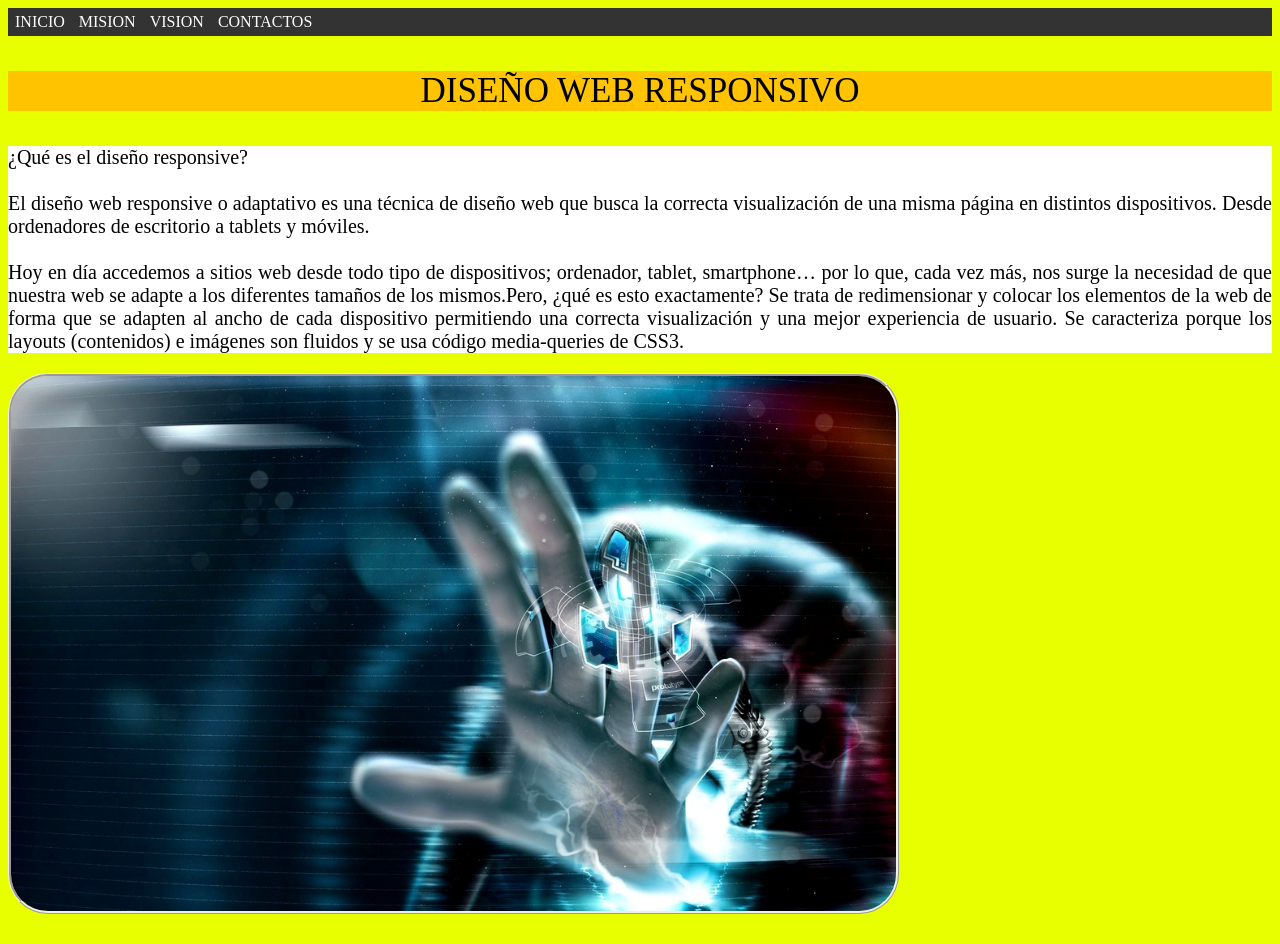
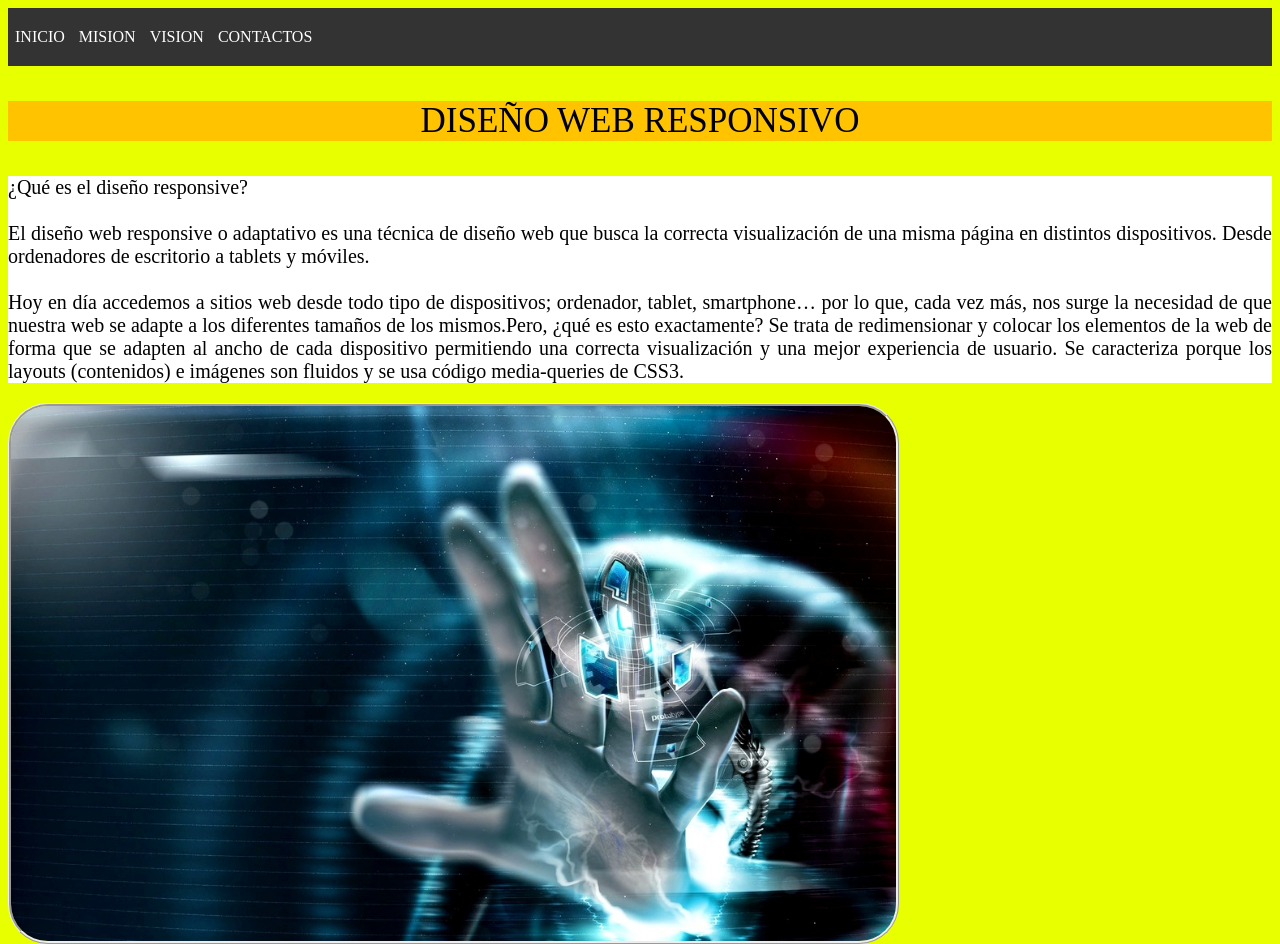
Before and after one commit to Baduser1997/responsive-site, a plain HTML site: page index.html in a window 1280 px wide. Drawn offline with Linux system fonts and the light colour scheme.

Commit message:
Update style.css

```diff
--- a/assets/css/style.css
+++ b/assets/css/style.css
@@ -54,7 +54,7 @@ li a {
     display: block;
     color: white;
     text-align: center;
-    padding: 5px 7px;
+    padding: 20px 7px;
     text-decoration: none;
 }
 
```
